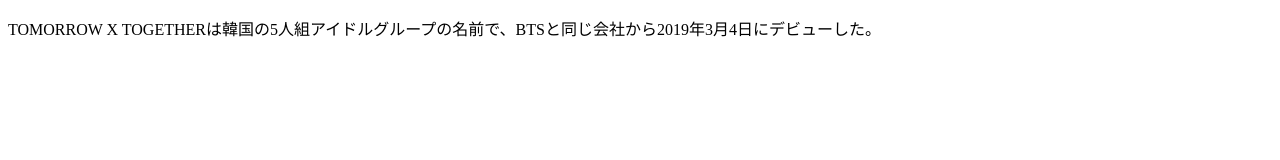
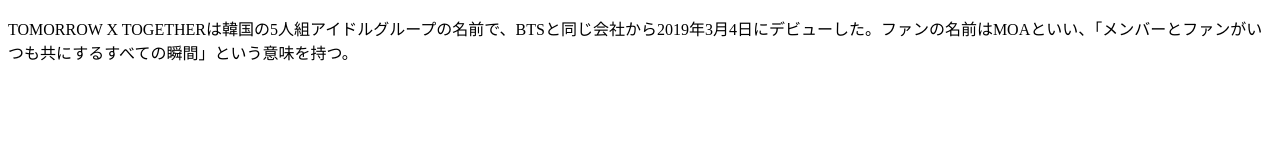
Before and after one commit to anna07291205/anna, a plain HTML site: page a.html in a window 1280 px wide. Drawn offline with Linux system fonts and the light colour scheme.

Commit message:
Update a.html

```diff
--- a/a.html
+++ b/a.html
@@ -5,7 +5,7 @@
     <title>TOMORROW X TOGETHERの説明</title>
   </head>
   <body>
-      <p>TOMORROW X TOGETHERは韓国の5人組アイドルグループの名前で、BTSと同じ会社から2019年3月4日にデビューした。</p>
+      <p>TOMORROW X TOGETHERは韓国の5人組アイドルグループの名前で、BTSと同じ会社から2019年3月4日にデビューした。ファンの名前はMOAといい、「メンバーとファンがいつも共にするすべての瞬間」という意味を持つ。</p>
     <a id="def"></a>
   </body>
 </html>
```
